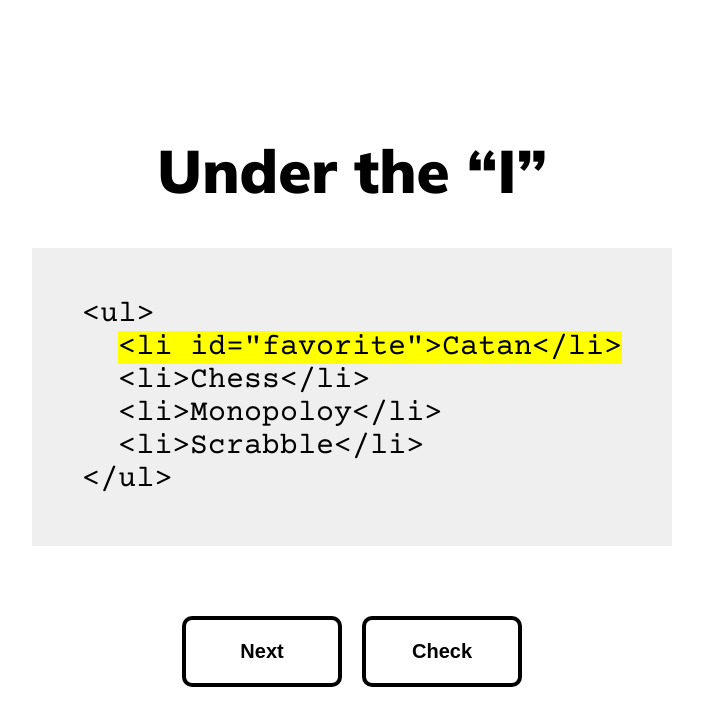
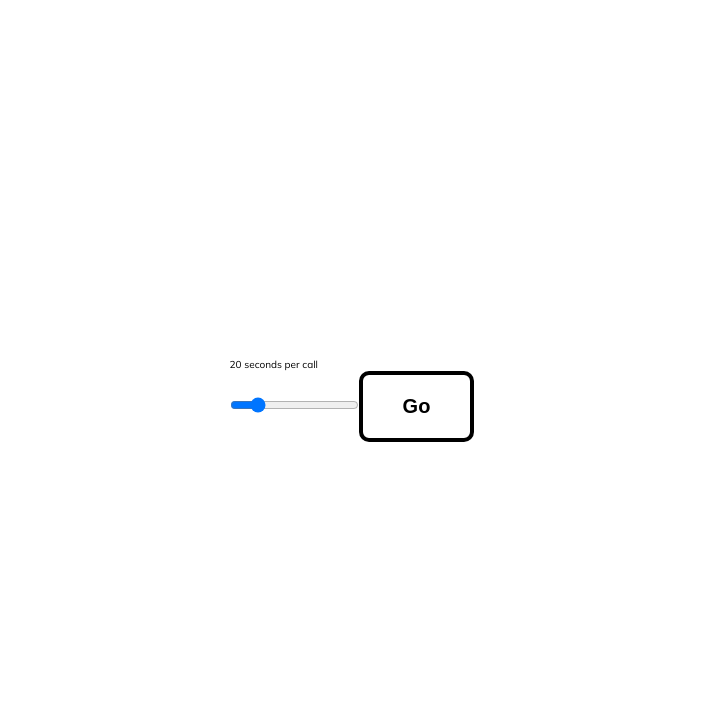
Before and after one commit to cmaissan/css-bingo, a React (Create React App) app: page /css-bingo/play in a window 1280 px wide. Shown: the top 726 px of the page, without its empty margins (288-991 px from the left). Built offline with nearby package versions, Linux system fonts and the light colour scheme; the HTML template or start-up script is replaced by a standard one.

Commit message:
Added timer

```diff
--- a/src/Play.js
+++ b/src/Play.js
@@ -10,9 +10,12 @@
   const [ currentSelector, setCurrentSelector ] = useState(-1);
   const [ isFinished, setIsFinished ] = useState(false);
   const [ checkCard, setCheckCard ] = useState(false);
+  const [ timePerCall, setTimePerCall ] = useState(20);
+  const [ timer, setTimer ] = useState(20);
+  const [ nextDisabled, setNextDisabled ] = useState(true);
 
-  // Shuffle selectors
-  useEffect(() => {
+  // Start game
+  const start = () => {
     let list = [];
     ['B', 'I', 'N', 'G', 'O'].forEach((letter) => {
       data[letter].forEach((item) => {
@@ -23,22 +26,46 @@
     list = list.sort((a, b) => 0.5 - Math.random());
     setSelectors(list);
     setCurrentSelector(0);
-  }, []);
+  };
 
   // Show next selector
   const next = () => {
     if (currentSelector < selectors.length - 1) {
       setCurrentSelector(currentSelector + 1);
+      setTimer(timePerCall);
+      setNextDisabled(true);
     } else {
       setIsFinished(true);
     }
   };
 
+  // Decrease timer
+  useEffect(() => {
+    const interval = setInterval(() => {
+      console.log(nextDisabled);
+      console.log(timer);
+      if (nextDisabled) {
+        if (timer > 0) {
+          setTimer(timer - 1);
+        } else {
+          setNextDisabled(false);
+        }
+      }
+    }, 1000);
+    return () => clearInterval(interval);
+  }, [timer]);
+
   // Show selector
   return (
     <div className="Play">
 
-      {(isFinished || checkCard) && <>
+      {currentSelector < 0 && <div className="Play-Form">
+        <div className="Play-Time-Per-Call">{timePerCall} <span>seconds per call</span></div>
+        <input value={timePerCall} onChange={(e) => setTimePerCall(e.target.value)} type="range" min="10" max="65" step="5" />
+        <button className="Button" onClick={start}>Go</button>
+      </div>}
+
+      {currentSelector > -1 && (isFinished || checkCard) && <>
         <div className="Play-Check">
           <Answers
             selectors={selectors.filter((selector, index) => index <= currentSelector)}
@@ -47,7 +74,7 @@
         </div>
       </>}
 
-      {!(isFinished || checkCard) && <>
+      {currentSelector > -1 && !(isFinished || checkCard) && <>
         {currentSelector > -1 &&
           <Selector
             letter={selectors[currentSelector].letter}
@@ -56,7 +83,10 @@
           />
         }
         <div className="Play-Buttons">
-          <button className="Button" onClick={next}>Next</button>
+          <div className="Play-Timer">
+            { timer }
+          </div>
+          <button className="Button" onClick={next} disabled={nextDisabled}>Next</button>
           <button className="Button" onClick={() => { setCheckCard(true); }}>Check</button>
         </div>
       </>}
```
